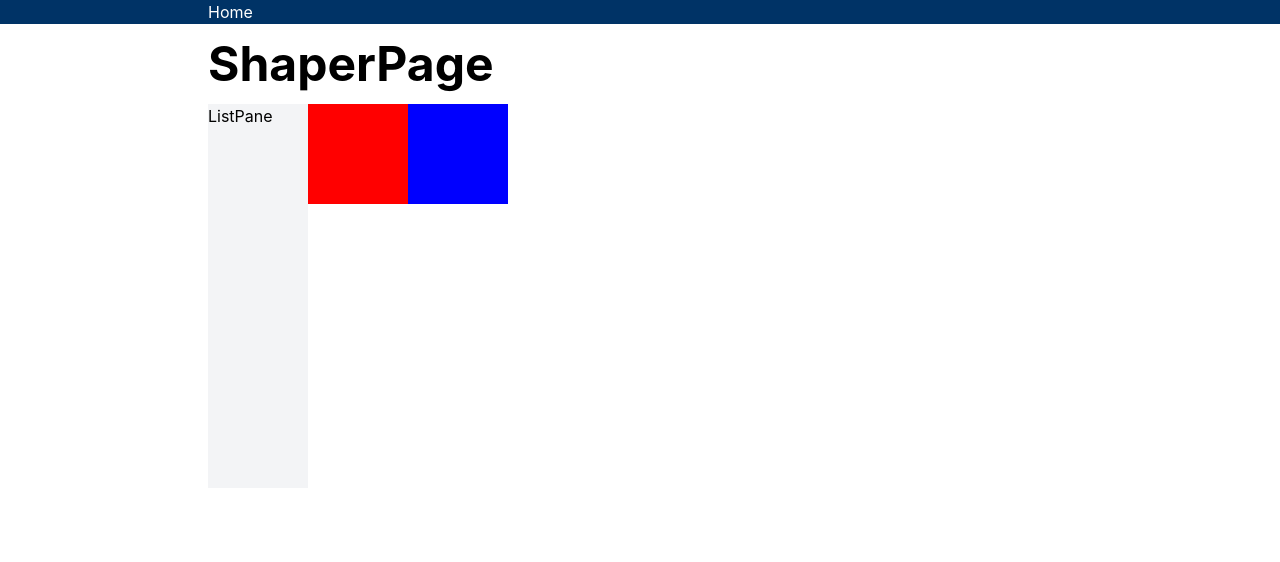
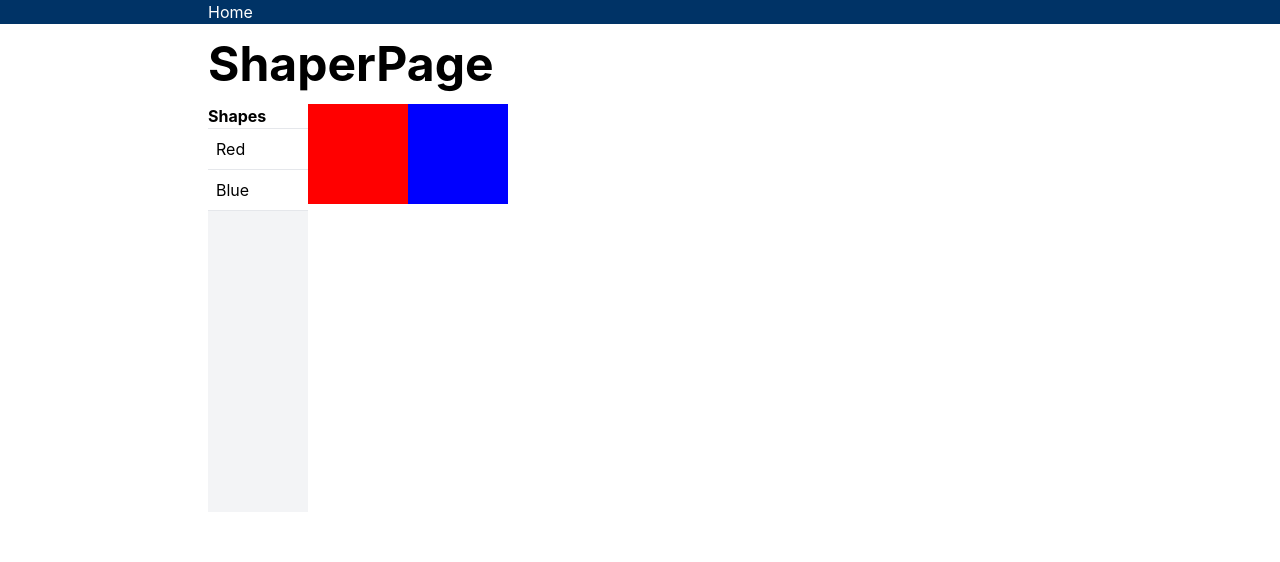
Before and after one commit to ginpei/ashigaru, a Next.js app: page /my/shaper in a window 1280 px wide. Shown: the top 562 px of the page. Built offline with nearby package versions, Linux system fonts and the light colour scheme.

Commit message:
feat: 🎸 share page data

```diff
--- a/src/pages/shaper/ShaperPage.tsx
+++ b/src/pages/shaper/ShaperPage.tsx
@@ -4,11 +4,35 @@ import { NiceH1 } from "../../domains/nice/NiceH";
 import { StraightLayout } from "../../domains/pageLayout/straight/StraightLayout";
 import { CanvasPane } from "./canvas/CanvasPane";
 import { ListPane } from "./list/ListPane";
+import { ShapeData } from "./shape/ShapeData";
+import { ShapeDataProvider } from "./shape/shapeDataContext";
 
 export interface ShaperPageProps {}
 
 export function ShaperPage(): JSX.Element {
+  const shapeData: ShapeData[] = [
+    {
+      color: "red",
+      height: 100,
+      id: "1",
+      left: 0,
+      name: "Red",
+      top: 0,
+      width: 100,
+    },
+    {
+      color: "blue",
+      height: 100,
+      id: "2",
+      left: 100,
+      name: "Blue",
+      top: 0,
+      width: 100,
+    },
+  ];
+
   return (
+    <ShapeDataProvider value={shapeData}>
       <StraightLayout className="ShaperPage" title="Home">
         <VStack>
           <NiceH1>ShaperPage</NiceH1>
@@ -25,5 +49,6 @@ export function ShaperPage(): JSX.Element {
           </GridFrame>
         </VStack>
       </StraightLayout>
+    </ShapeDataProvider>
   );
 }
--- a/src/pages/shaper/canvas/CanvasPane.tsx
+++ b/src/pages/shaper/canvas/CanvasPane.tsx
@@ -1,25 +1,9 @@
-import { CanvasData } from "./CanvasData";
+import { useShapeData } from "../shape/shapeDataContext";
 import { ShaperCanvas } from "./ShaperCanvas";
 
 export function CanvasPane(): JSX.Element {
-  const data: CanvasData[] = [
-    {
-      color: "red",
-      height: 100,
-      id: "1",
-      left: 0,
-      top: 0,
-      width: 100,
-    },
-    {
-      color: "blue",
-      height: 100,
-      id: "2",
-      left: 100,
-      top: 0,
-      width: 100,
-    },
-  ];
+  const data = useShapeData();
+
   return (
     <div className="CanvasPane">
       <ShaperCanvas data={data} />
--- a/src/pages/shaper/canvas/ShaperCanvas.tsx
+++ b/src/pages/shaper/canvas/ShaperCanvas.tsx
@@ -1,7 +1,7 @@
-import { CanvasData } from "./CanvasData";
+import { ShapeData } from "../shape/ShapeData";
 
 export interface ShaperCanvasProps {
-  data: CanvasData[];
+  data: ShapeData[];
 }
 
 export function ShaperCanvas({ data }: ShaperCanvasProps): JSX.Element {
@@ -14,7 +14,7 @@ export function ShaperCanvas({ data }: ShaperCanvasProps): JSX.Element {
   );
 }
 
-function canvasDataToStyle(data: CanvasData): React.CSSProperties {
+function canvasDataToStyle(data: ShapeData): React.CSSProperties {
   return {
     backgroundColor: data.color,
     height: data.height,
--- a/src/pages/shaper/list/ListPane.tsx
+++ b/src/pages/shaper/list/ListPane.tsx
@@ -1,5 +1,28 @@
+import { NiceH2 } from "../../../domains/nice/NiceH";
+import { ShapeData } from "../shape/ShapeData";
+import { useShapeData } from "../shape/shapeDataContext";
+
 export interface ListPaneProps {}
 
 export function ListPane(): JSX.Element {
-  return <div className="ListPane bg-gray-100">ListPane</div>;
+  const data = useShapeData();
+
+  return (
+    <div className="ListPane bg-white">
+      <h2 className="font-bold">Shapes</h2>
+      <div className="h-full border-t bg-gray-100">
+        {data.map((data) => (
+          <ShapeListItem key={data.id} data={data} />
+        ))}
+      </div>
+    </div>
+  );
 }
+
+function ShapeListItem(props: { data: ShapeData }): JSX.Element {
+  return (
+    <div className="border-b bg-white p-2">
+      <div>{props.data.name}</div>
+    </div>
+  );
+}
--- a/src/pages/shaper/canvas/CanvasData.ts
+++ b/src/pages/shaper/shape/ShapeData.ts
@@ -1,8 +1,9 @@
-export interface CanvasData {
+export interface ShapeData {
   color: string;
   height: number;
   id: string;
   left: number;
+  name: string;
   top: number;
   width: number;
 }
--- /dev/null
+++ b/src/pages/shaper/shape/shapeDataContext.ts
@@ -0,0 +1,10 @@
+import { createContext, useContext } from "react";
+import { ShapeData } from "./ShapeData";
+
+const ShapeDataContext = createContext<ShapeData[]>([]);
+
+export const ShapeDataProvider = ShapeDataContext.Provider;
+
+export function useShapeData(): ShapeData[] {
+  return useContext(ShapeDataContext);
+}
```
Lines whose indentation alone changed are shown as unchanged.
